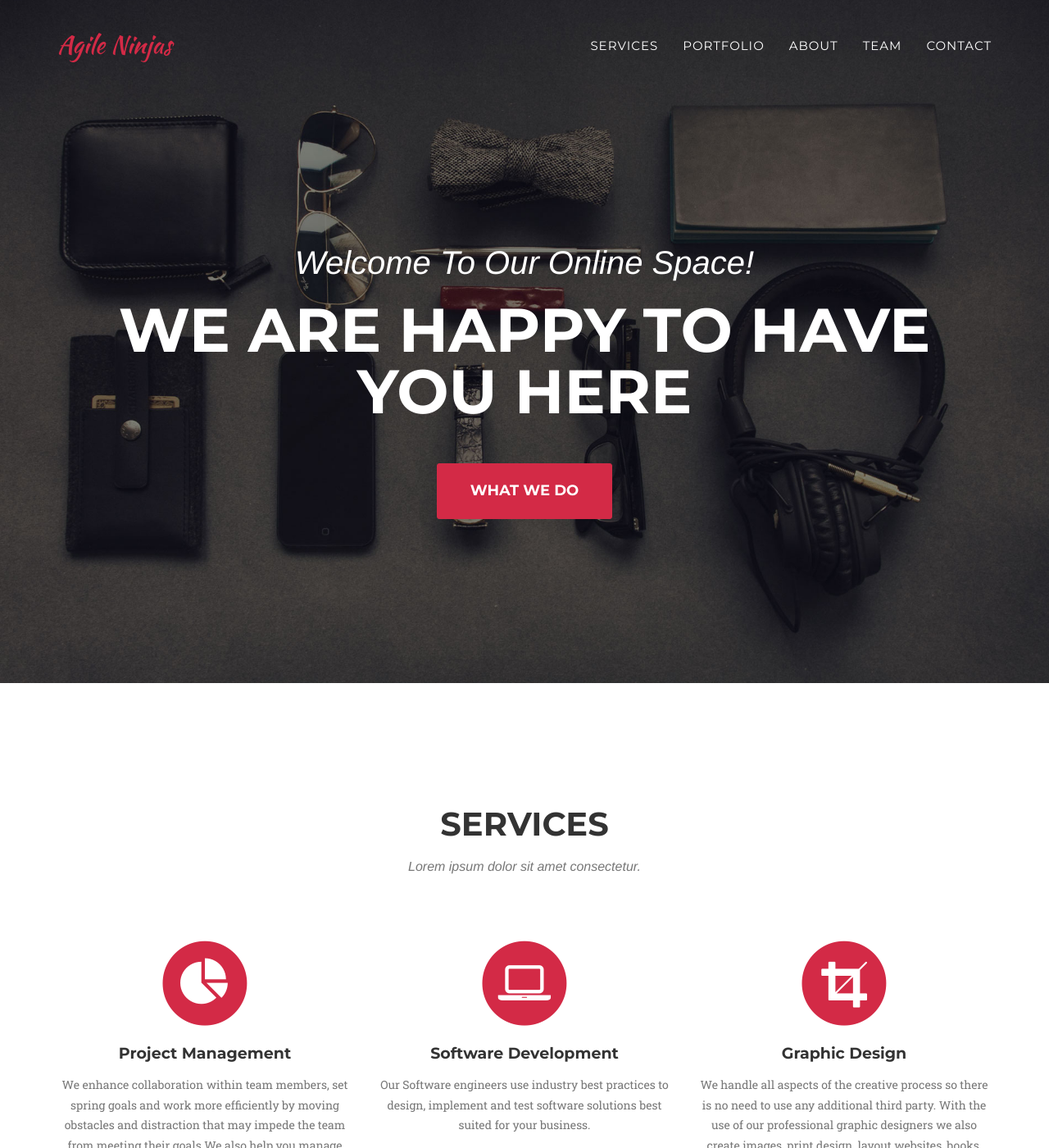
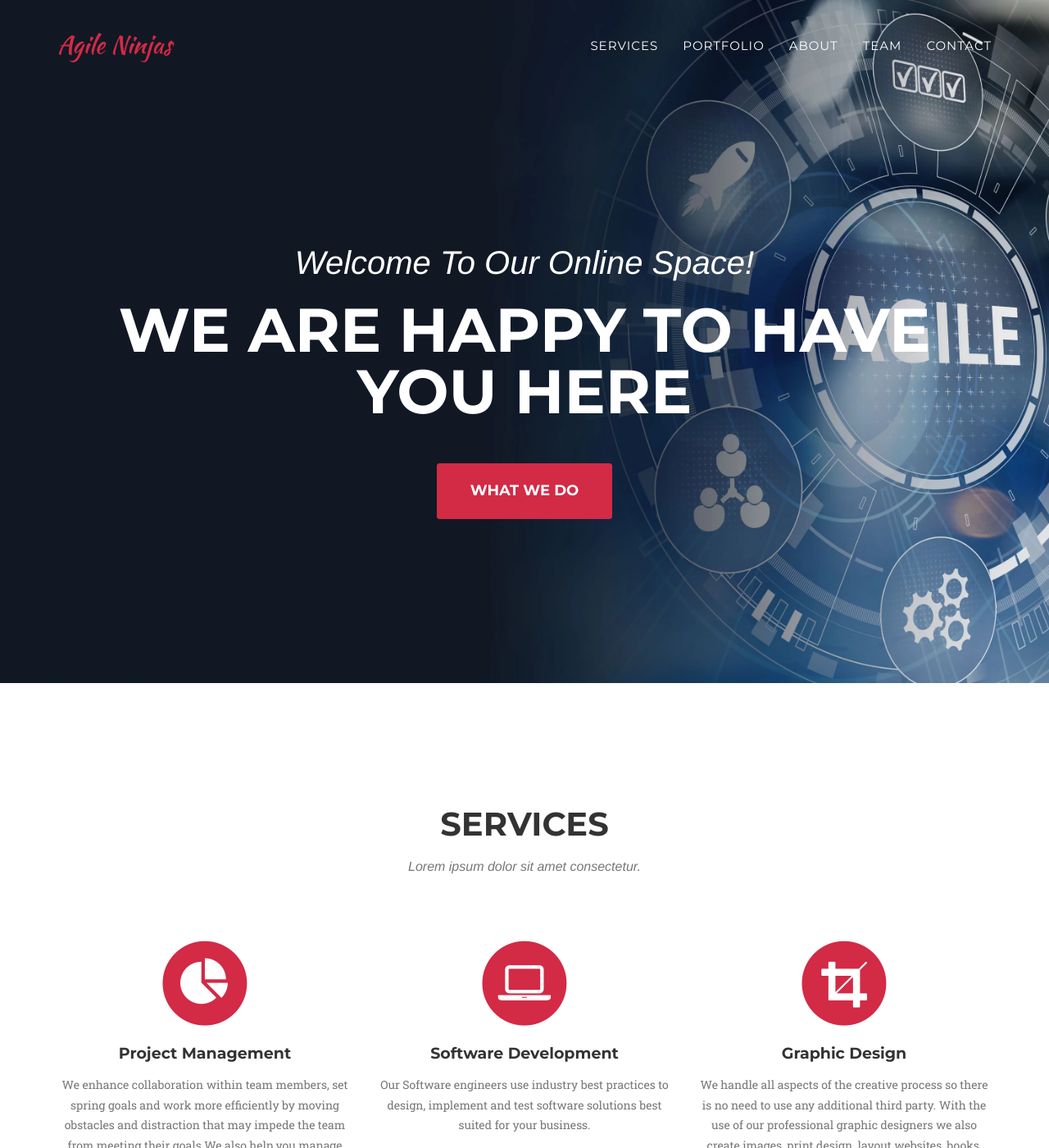
Before and after one commit to kamtoeddy/agile-ninjas, a Jekyll site: the page built from index.html, in a window 1280 px wide and 1400 px high. Shown: the whole window at 82% size. Built offline with Jekyll 4.4.1, drawn with Linux system fonts in a browser that asks for light colours; some web fonts are replaced.

Commit message:
feat: updated header image

```diff
--- a/_includes/css/agency.css
+++ b/_includes/css/agency.css
@@ -269,7 +269,8 @@ header {
     text-align: center;
     color: #fff;
     background-attachment: scroll;
-    background-image: url('{{ site.baseurl }}/img/header-bg.jpg');
+    background-image: url('{{ site.baseurl }}/img/banner-image.webp');
+    /* background-image: url('{{ site.baseurl }}/img/header-bg.jpg'); */
     background-position: center center;
     background-repeat: none;
     -webkit-background-size: cover;
```
Also changed, not shown: img/banner-image.webp (added).
